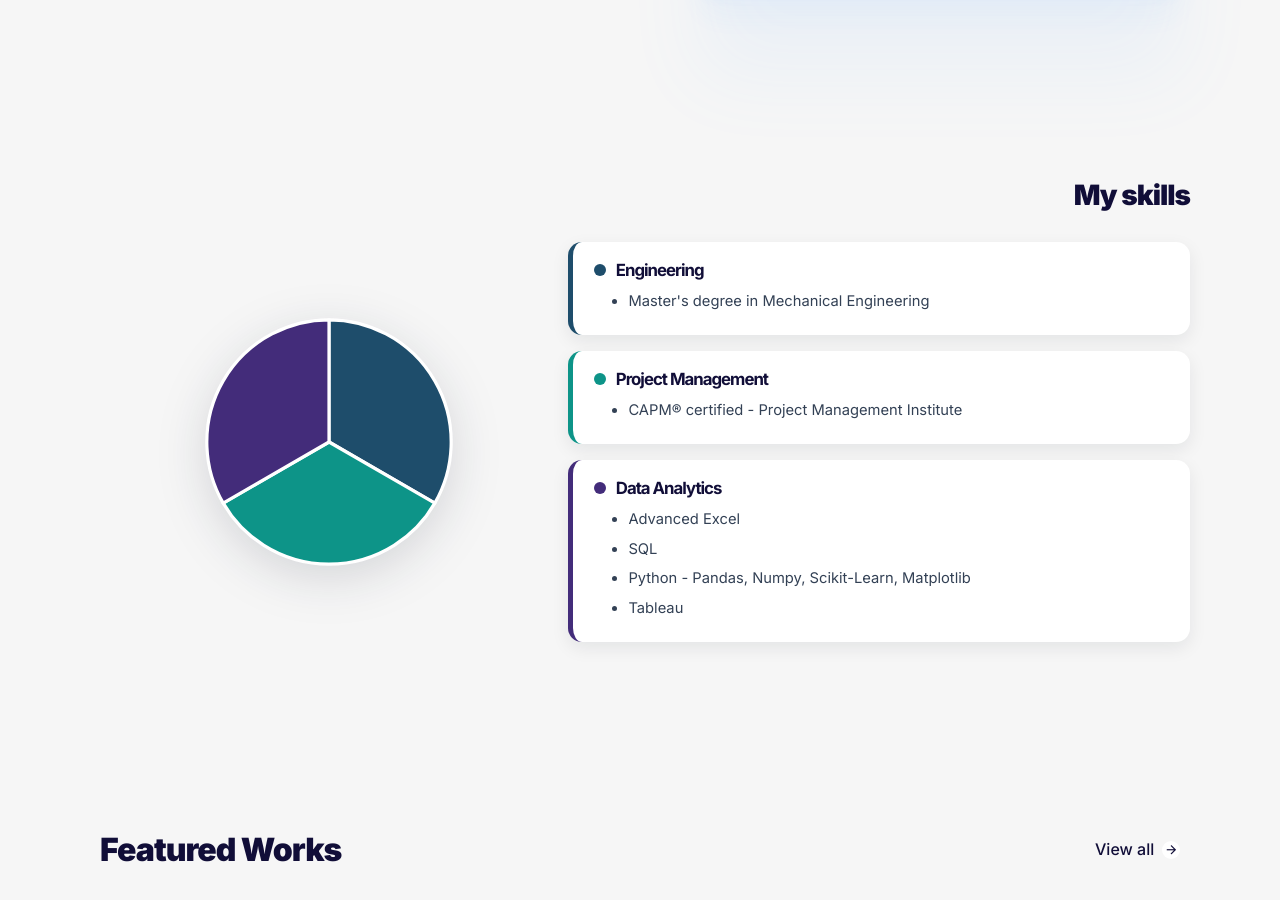
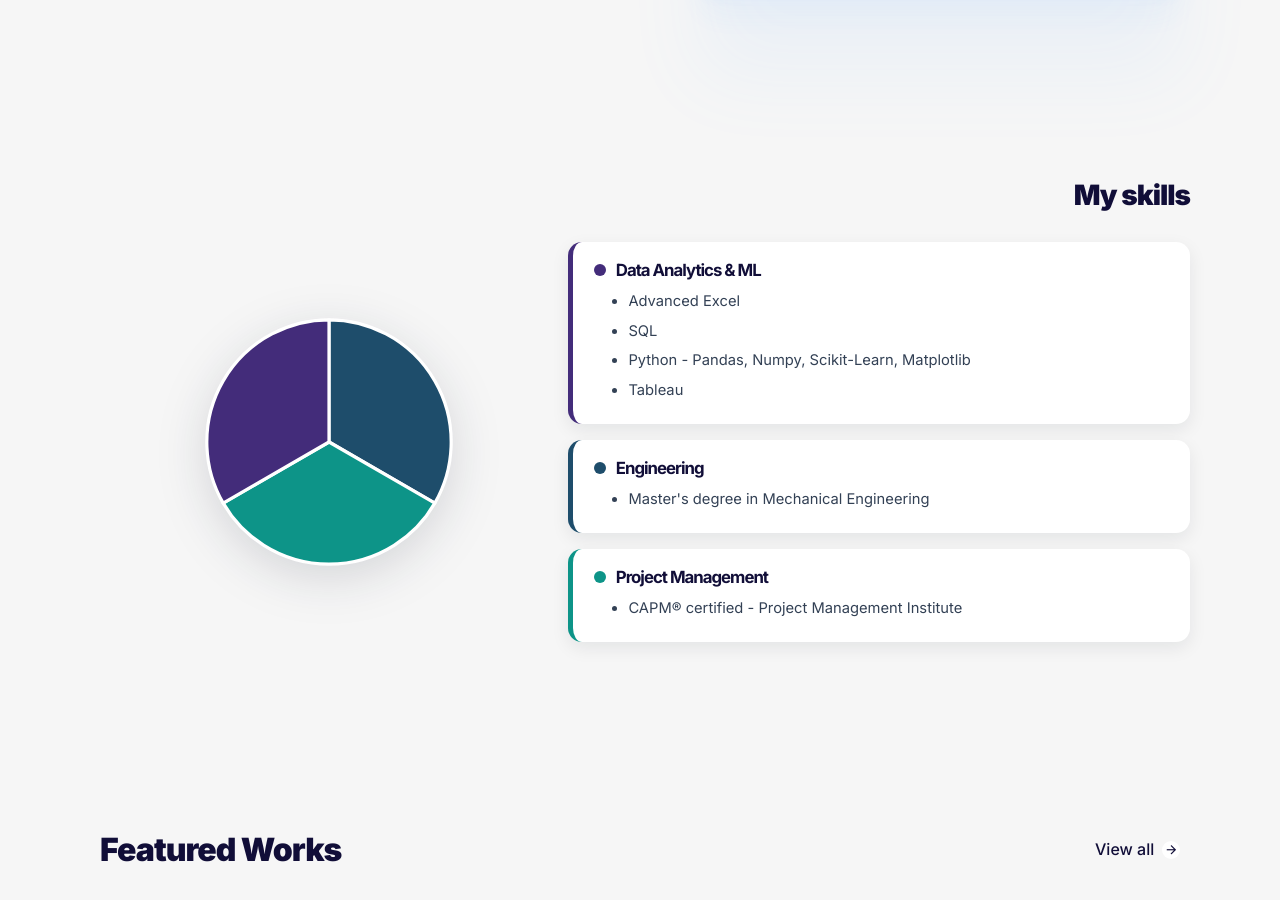
Before and after one commit to gcasarin/gcasarin.github.io, a Jekyll site: the page built from index.html, in a window 1280 px wide and 900 px high, scrolled down 783 px. Built offline with Jekyll 4.4.1, drawn with Linux system fonts in a browser that asks for light colours.

Commit message:
Update section-skills.html

```diff
--- a/_includes/section-skills.html
+++ b/_includes/section-skills.html
@@ -41,7 +41,22 @@
       <!-- Colonna destra: dettaglio skill dei 3 spicchi -->
       <div class="col-lg-7 pillars-col">
         <div class="pie-pillars">
-          <!-- 1. Engineering -->
+
+          <!-- 1. Data Analytics -->
+          <div class="pie-pillar pie-pillar--da" data-slice="da">
+            <div class="pie-pillar__head">
+              <span class="pie-dot" style="background: #432c7a;"></span>
+              <h4 class="pie-pillar__title">Data Analytics & ML</h4>
+            </div>
+            <ul class="pie-pillar__list">
+              <li>Advanced Excel</li>
+              <li>SQL</li>
+              <li>Python - Pandas, Numpy, Scikit-Learn, Matplotlib</li>
+              <li>Tableau</li>
+            </ul>
+          </div>
+
+          <!-- 2. Engineering -->
           <div class="pie-pillar pie-pillar--eng" data-slice="eng">
             <div class="pie-pillar__head">
               <span class="pie-dot" style="background: #1e4d6b;"></span>
@@ -52,7 +67,7 @@
             </ul>
           </div>
 
-          <!-- 2. Project Management -->
+          <!-- 3. Project Management -->
           <div class="pie-pillar pie-pillar--pm" data-slice="pm">
             <div class="pie-pillar__head">
               <span class="pie-dot" style="background: #0d9488;"></span>
@@ -63,19 +78,6 @@
             </ul>
           </div>
 
-          <!-- 3. Data Analytics -->
-          <div class="pie-pillar pie-pillar--da" data-slice="da">
-            <div class="pie-pillar__head">
-              <span class="pie-dot" style="background: #432c7a;"></span>
-              <h4 class="pie-pillar__title">Data Analytics</h4>
-            </div>
-            <ul class="pie-pillar__list">
-              <li>Advanced Excel</li>
-              <li>SQL</li>
-              <li>Python - Pandas, Numpy, Scikit-Learn, Matplotlib</li>
-              <li>Tableau</li>
-            </ul>
-          </div>
         </div>
       </div>
     </div>
```
